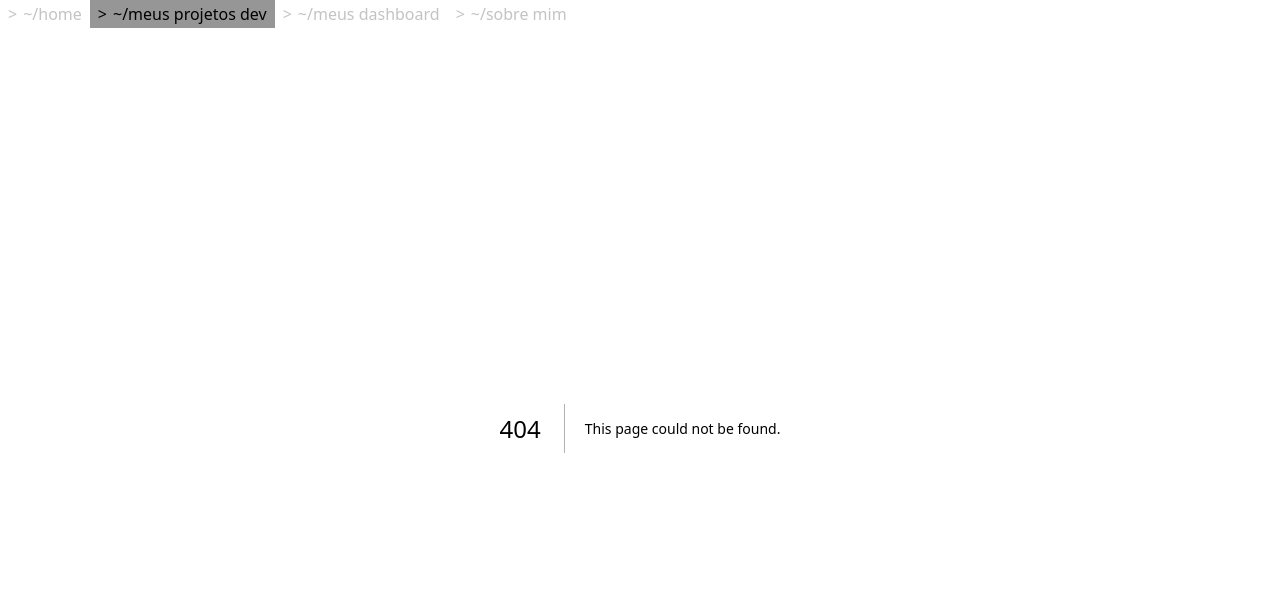
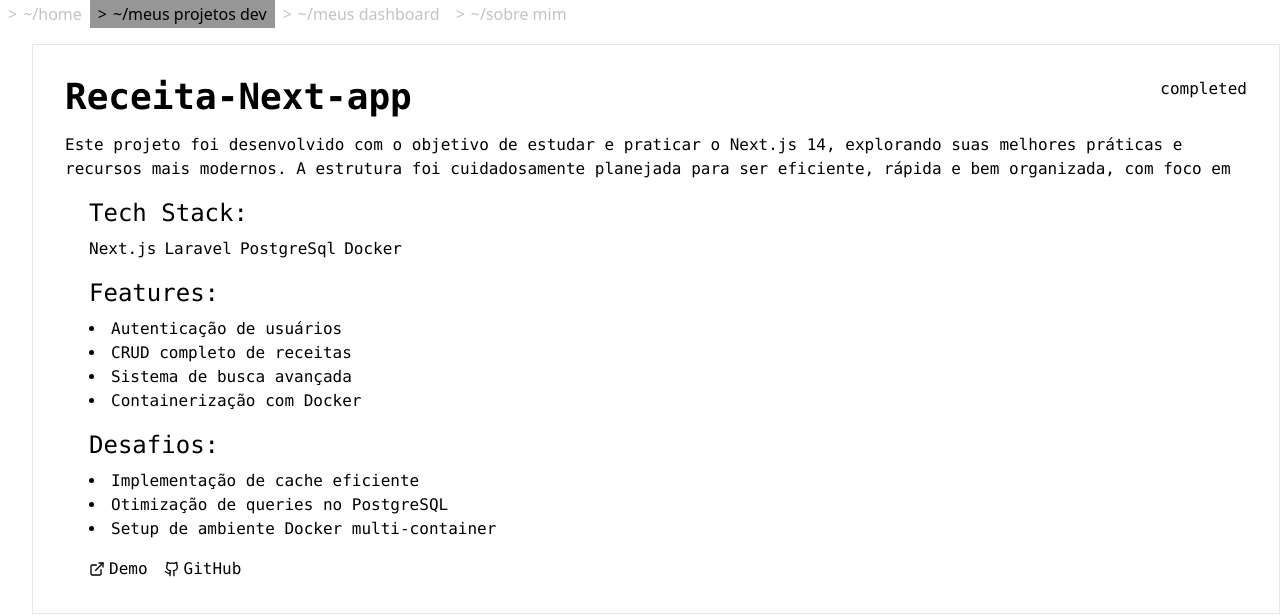
Before and after one commit to mcarina/MarcyPageExpo, a Next.js app: page /Projects/1 in a window 1280 px wide. Before the commit this address had no page. Shown: the top 616 px of the page. Built offline with nearby package versions, Linux system fonts and the light colour scheme.

Commit message:
com conteudo por id nas paginas

```diff
--- a/package.json
+++ b/package.json
@@ -12,6 +12,7 @@
     "class-variance-authority": "^0.7.1",
     "clsx": "^2.1.1",
     "framer-motion": "^12.4.2",
+    "lucide": "^0.475.0",
     "lucide-react": "^0.475.0",
     "next": "14.2.15",
     "react": "^18",
--- /dev/null
+++ b/src/app/Projects/[id]/page.tsx
@@ -0,0 +1,90 @@
+"use client";
+
+import { useParams } from "next/navigation";
+import { motion } from "framer-motion"
+import { Github, ExternalLink } from "lucide-react"
+import { projects } from "../_component";
+
+const PageId = () => {
+    const params = useParams();
+    const projectId = params.id;
+    const project = projects.find((p) => p.id === projectId);
+
+  return (
+    <section className="container">
+      <div className="border p-8">
+        <main>
+          <div className="flex">
+            <h1>
+              {project.name}
+            </h1>
+            <span className="ml-auto">{project.status}</span>
+          </div>
+          <p>{project.longDescription}</p>
+        </main>
+
+        <motion.div initial={{ opacity: 0 }} animate={{ opacity: 1 }} className="mt-4 ml-6 space-y-4">
+
+        {project.tech && (
+            <div className="mt-2">
+              <h3 className="text-primary mb-2">Tech Stack:</h3>
+              <div className="flex flex-wrap gap-2">
+                {project.tech.map((tech) => (
+                  <p key={tech} variant="outline">
+                    {tech}
+                  </p>
+                ))}
+              </div>
+            </div>
+          )}
+
+          {project.features && (
+            <div>
+              <h3 className="text-primary mb-2">Features:</h3>
+              <ul className="list-disc list-inside text-muted-foreground">
+                {project.features.map((feature, i) => (
+                  <li key={i}>{feature}</li>
+                ))}
+              </ul>
+            </div>
+          )}
+
+          {project.challenges && (
+            <div>
+              <h3 className="text-primary mb-2">Desafios:</h3>
+              <ul className="list-disc list-inside text-muted-foreground">
+                {project.challenges.map((challenge, i) => (
+                  <li key={i}>{challenge}</li>
+                ))}
+              </ul>
+            </div>
+          )}
+
+
+          <div className="flex gap-4">
+              <a
+                href={project.demoUrl}
+                target="_blank"
+                rel="noopener noreferrer"
+                className="inline-flex items-center text-primary hover:underline"
+              >
+                <ExternalLink className="mr-1 h-4 w-4" /> Demo
+              </a>
+
+              <a
+                href={project.githubUrl}
+                target="_blank"
+                rel="noopener noreferrer"
+                className="inline-flex items-center text-primary hover:underline"
+              >
+                <Github className="mr-1 h-4 w-4" /> GitHub
+              </a>
+          </div>
+
+        </motion.div>
+
+      </div>
+    </section>
+  )
+}
+ export default PageId;
--- a/src/app/Projects/_component/index.tsx
+++ b/src/app/Projects/_component/index.tsx
@@ -8,7 +8,9 @@ export const projects: Project[] = [
         status: "completed",
     //   demoUrl: "https://demo-ecommerce.example.com",
         githubUrl: "https://github.com/mcarina/Receita-Next-app",
-        longDescription: ``,
+        longDescription: `Este projeto foi desenvolvido com o objetivo de estudar e praticar o Next.js 14,
+        explorando suas melhores práticas e recursos mais modernos. A estrutura foi cuidadosamente planejada
+        para ser eficiente, rápida e bem organizada, com foco em`,
         features: [
         "Autenticação de usuários",
         "CRUD completo de receitas",
--- a/src/components/CardProjects.tsx
+++ b/src/components/CardProjects.tsx
@@ -5,7 +5,7 @@ import { motion } from "framer-motion"
 import Link from 'next/link'
 import { projects } from '@/app/Projects/_component';
 import { Folder } from "lucide-react"
-import Filter from '@/app/Sobre-Mim/_component/Filter';
+import Filter from '@/app/Projects/_component/Filter';
 
 export default function CardProjects() {
 const [filter, setFilter] = useState<"all" | "frontend" | "backend" | "fullstack">("all")
```
Also changed, not shown: src/app/Projects/_component/Filter.tsx (renamed from src/app/Sobre-Mim/_component/Filter.tsx), 1 other file (tests, documents, lock files or other folders).
